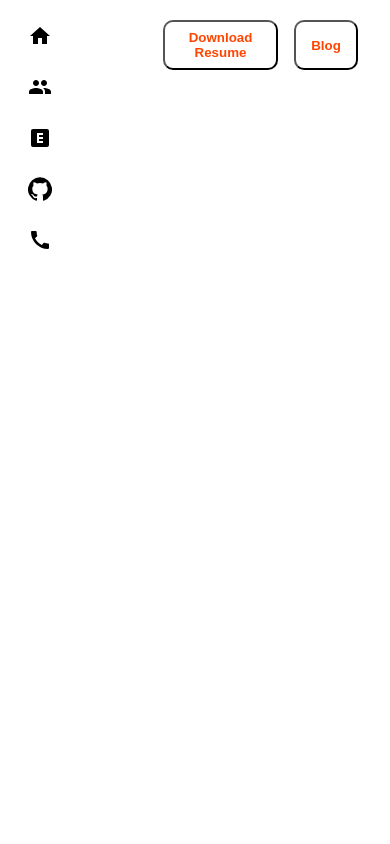
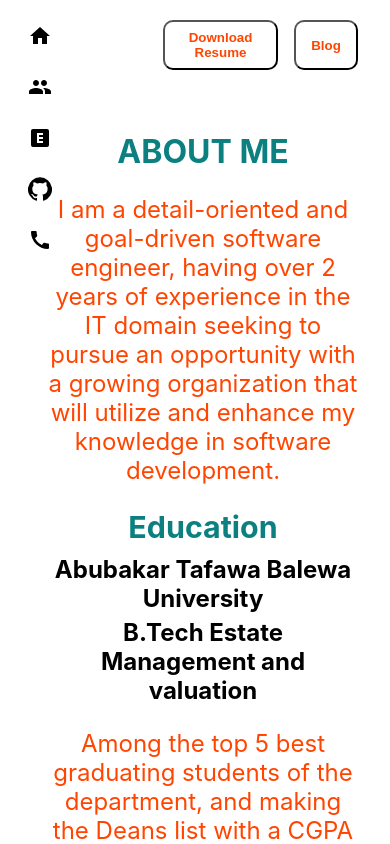
Before and after one commit to samynaj/Portfolio, a React (Create React App) app: page /about in a window 390 px wide. Shown: the top 844 px of the page. Built offline with nearby package versions, Linux system fonts and the light colour scheme.

Commit message:
fixed about.js styles

```diff
--- a/src/pages/about/about.scss
+++ b/src/pages/about/about.scss
@@ -1,9 +1,8 @@
 .root {
     display: flex;
     flex-direction: column;
-    margin-top: 35rem;
     @media screen and (max-width: 800px) {
-        margin-top: 62rem;
+        margin-top: 2rem;
     }
     .main {
         display: flex;
@@ -11,7 +10,7 @@
         justify-content: space-around;
         align-items: center;
         padding: 3rem 3rem;
-        margin: 5rem auto;
+        margin: 2rem auto;
 
 
         @media screen and (max-width: 800px){
```
